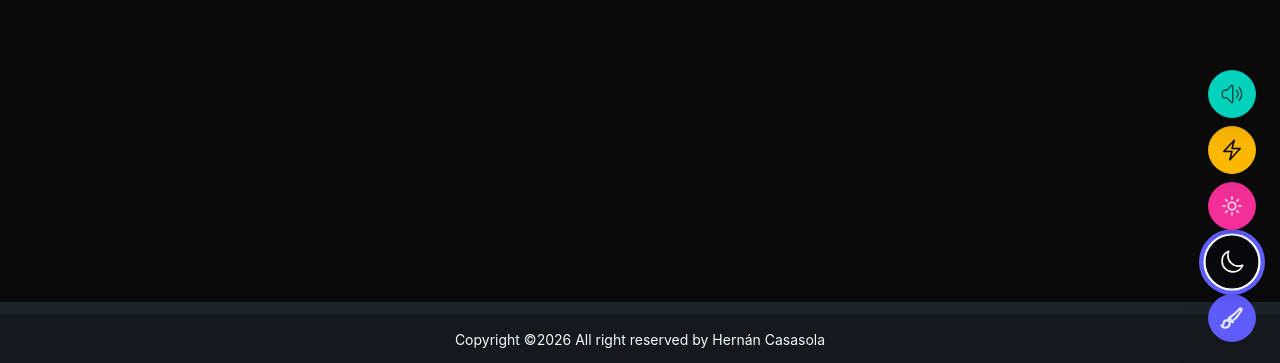
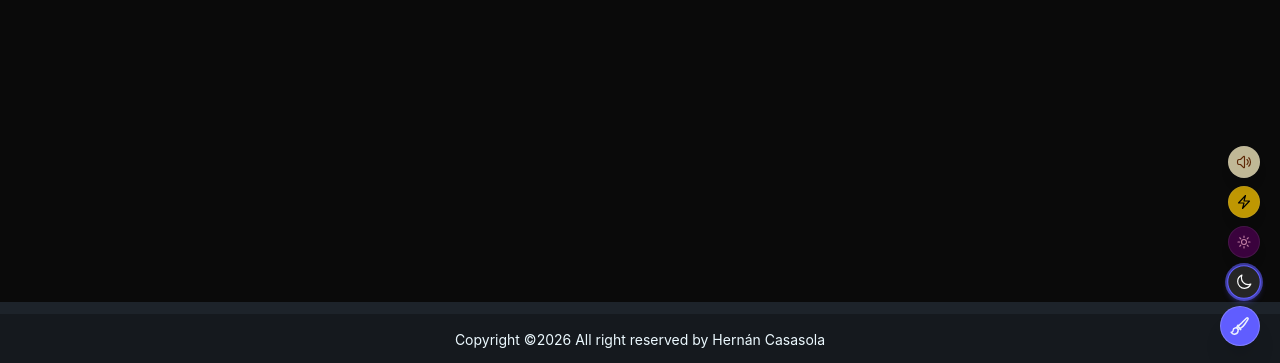
Before and after one commit to GuidoMaxier/music-app, a React (Vite) app: page / in a window 1280 px wide. Both pictures are taken after a click on the button 1232 px from the left and 752 px from the top of the page. Shown: the part 434-797 px from the top of the page. Built offline with nearby package versions, Linux system fonts and the light colour scheme; no server answers.

Commit message:
style: refine SpeedDialFAB sizing and remove thick ring

```diff
--- a/src/components/ui/SpeedDialFAB.jsx
+++ b/src/components/ui/SpeedDialFAB.jsx
@@ -17,41 +17,41 @@ const THEMES = [
     name: 'dark',
     label: 'Dark Mode',
     icon: (
-      <svg xmlns="http://www.w3.org/2000/svg" className="size-6" fill="none" viewBox="0 0 24 24" strokeWidth="1.5" stroke="currentColor">
+      <svg xmlns="http://www.w3.org/2000/svg" className="size-4" fill="none" viewBox="0 0 24 24" strokeWidth="1.7" stroke="currentColor">
         <path strokeLinecap="round" strokeLinejoin="round" d="M21.752 15.002A9.718 9.718 0 0118 15.75c-5.385 0-9.75-4.365-9.75-9.75 0-1.33.266-2.597.748-3.752A9.753 9.753 0 003 11.25C3 16.635 7.365 21 12.75 21a9.753 9.753 0 009.002-5.998z" />
       </svg>
     ),
-    btnClass: 'btn-neutral text-white',
+    btnClass: 'bg-neutral-800 text-white hover:bg-neutral-700',
   },
   {
     name: 'synthwave',
     label: 'Synthwave',
     icon: (
-      <svg xmlns="http://www.w3.org/2000/svg" className="size-6" fill="none" viewBox="0 0 24 24" strokeWidth="1.5" stroke="currentColor">
+      <svg xmlns="http://www.w3.org/2000/svg" className="size-4" fill="none" viewBox="0 0 24 24" strokeWidth="1.7" stroke="currentColor">
         <path strokeLinecap="round" strokeLinejoin="round" d="M12 3v2.25m6.364.386l-1.591 1.591M21 12h-2.25m-.386 6.364l-1.591-1.591M12 18.75V21m-4.773-4.227l-1.591 1.591M5.25 12H3m4.227-4.773L5.636 5.636M15.75 12a3.75 3.75 0 11-7.5 0 3.75 3.75 0 017.5 0z" />
       </svg>
     ),
-    btnClass: 'btn-secondary text-secondary-content',
+    btnClass: 'bg-fuchsia-950 text-pink-300 hover:bg-fuchsia-900',
   },
   {
     name: 'cyberpunk',
     label: 'Cyberpunk',
     icon: (
-      <svg xmlns="http://www.w3.org/2000/svg" className="size-6" fill="none" viewBox="0 0 24 24" strokeWidth="1.5" stroke="currentColor">
+      <svg xmlns="http://www.w3.org/2000/svg" className="size-4" fill="none" viewBox="0 0 24 24" strokeWidth="1.7" stroke="currentColor">
         <path strokeLinecap="round" strokeLinejoin="round" d="M3.75 13.5l10.5-11.25L12 10.5h8.25L9.75 21.75 12 13.5H3.75z" />
       </svg>
     ),
-    btnClass: 'btn-warning text-black',
+    btnClass: 'bg-yellow-400 text-black hover:bg-yellow-300',
   },
   {
     name: 'retro',
     label: 'Retro',
     icon: (
-      <svg xmlns="http://www.w3.org/2000/svg" className="size-6" fill="none" viewBox="0 0 24 24" strokeWidth="1.5" stroke="currentColor">
+      <svg xmlns="http://www.w3.org/2000/svg" className="size-4" fill="none" viewBox="0 0 24 24" strokeWidth="1.7" stroke="currentColor">
         <path strokeLinecap="round" strokeLinejoin="round" d="M19.114 5.636a9 9 0 010 12.728M16.463 8.288a5.25 5.25 0 010 7.424M6.75 8.25l4.72-4.72a.75.75 0 011.28.53v15.88a.75.75 0 01-1.28.53l-4.72-4.72H4.51c-.88 0-1.704-.507-1.938-1.354A9.01 9.01 0 012.25 12c0-.83.112-1.633.322-2.396C2.806 8.757 3.63 8.25 4.51 8.25H6.75z" />
       </svg>
     ),
-    btnClass: 'btn-accent text-accent-content',
+    btnClass: 'bg-amber-100 text-amber-900 hover:bg-amber-200',
   },
 ]
 
@@ -73,12 +73,12 @@ export default function SpeedDialFAB() {
   }
 
   return (
-    <div className="fab fixed bottom-6 right-6 z-50">
-      {/* Botón trigger principal accesible */}
+    <div className="fab fixed bottom-5 right-5 z-50">
+      {/* Botón trigger principal estilizado y compacto (btn-md en vez de btn-lg) */}
       <div
         tabIndex={0}
         role="button"
-        className="btn btn-lg btn-circle btn-primary shadow-2xl hover:scale-105 transition-transform"
+        className="btn btn-md btn-circle btn-primary shadow-xl hover:scale-105 transition-all backdrop-blur-md border border-white/20"
         aria-label="Abrir temas"
         title="Temas visuales"
       >
@@ -87,9 +87,9 @@ export default function SpeedDialFAB() {
           xmlns="http://www.w3.org/2000/svg"
           fill="none"
           viewBox="0 0 24 24"
-          strokeWidth="2"
+          strokeWidth="1.8"
           stroke="currentColor"
-          className="size-6"
+          className="size-5"
         >
           <path
             strokeLinecap="round"
@@ -99,7 +99,7 @@ export default function SpeedDialFAB() {
         </svg>
       </div>
 
-      {/* Botones de acción verticales que se despliegan hacia arriba */}
+      {/* Botones de acción verticales proporcionados y elegantes */}
       {THEMES.map((theme) => {
         const isSelected = currentTheme === theme.name
 
@@ -112,9 +112,11 @@ export default function SpeedDialFAB() {
             <button
               type="button"
               onClick={() => handleSelectTheme(theme.name)}
-              className={`btn btn-lg btn-circle shadow-xl transition-all ${theme.btnClass} ${
-                isSelected ? 'ring-4 ring-offset-2 ring-primary scale-110' : 'hover:scale-105'
-              }`}
+              className={`btn btn-sm btn-circle shadow-lg transition-all border ${
+                isSelected
+                  ? 'border-primary shadow-primary/40 shadow-md scale-105 opacity-100 ring-2 ring-primary/60'
+                  : 'border-white/10 opacity-75 hover:opacity-100 hover:scale-105'
+              } ${theme.btnClass}`}
               aria-label={theme.label}
             >
               {theme.icon}
```
